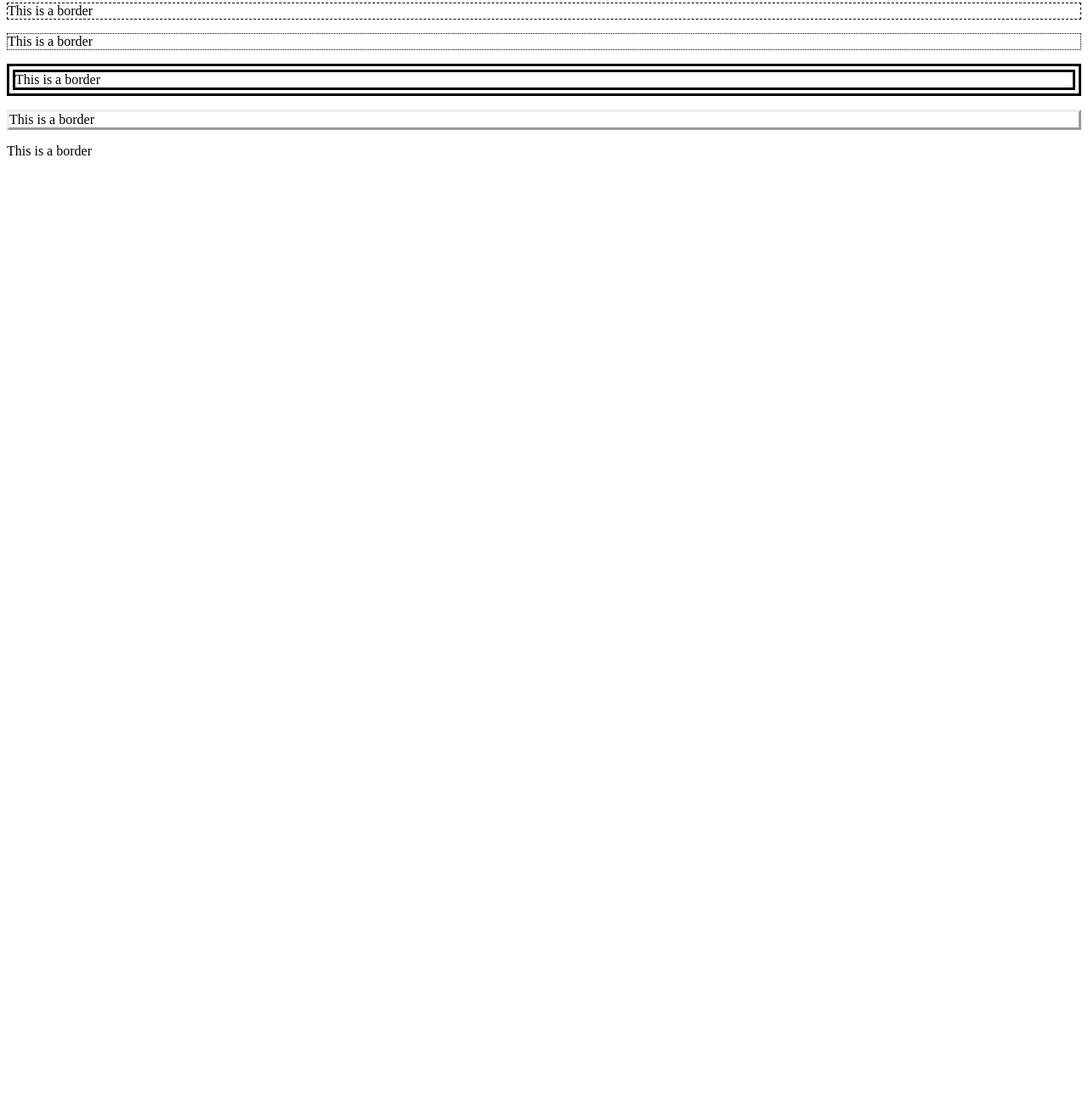
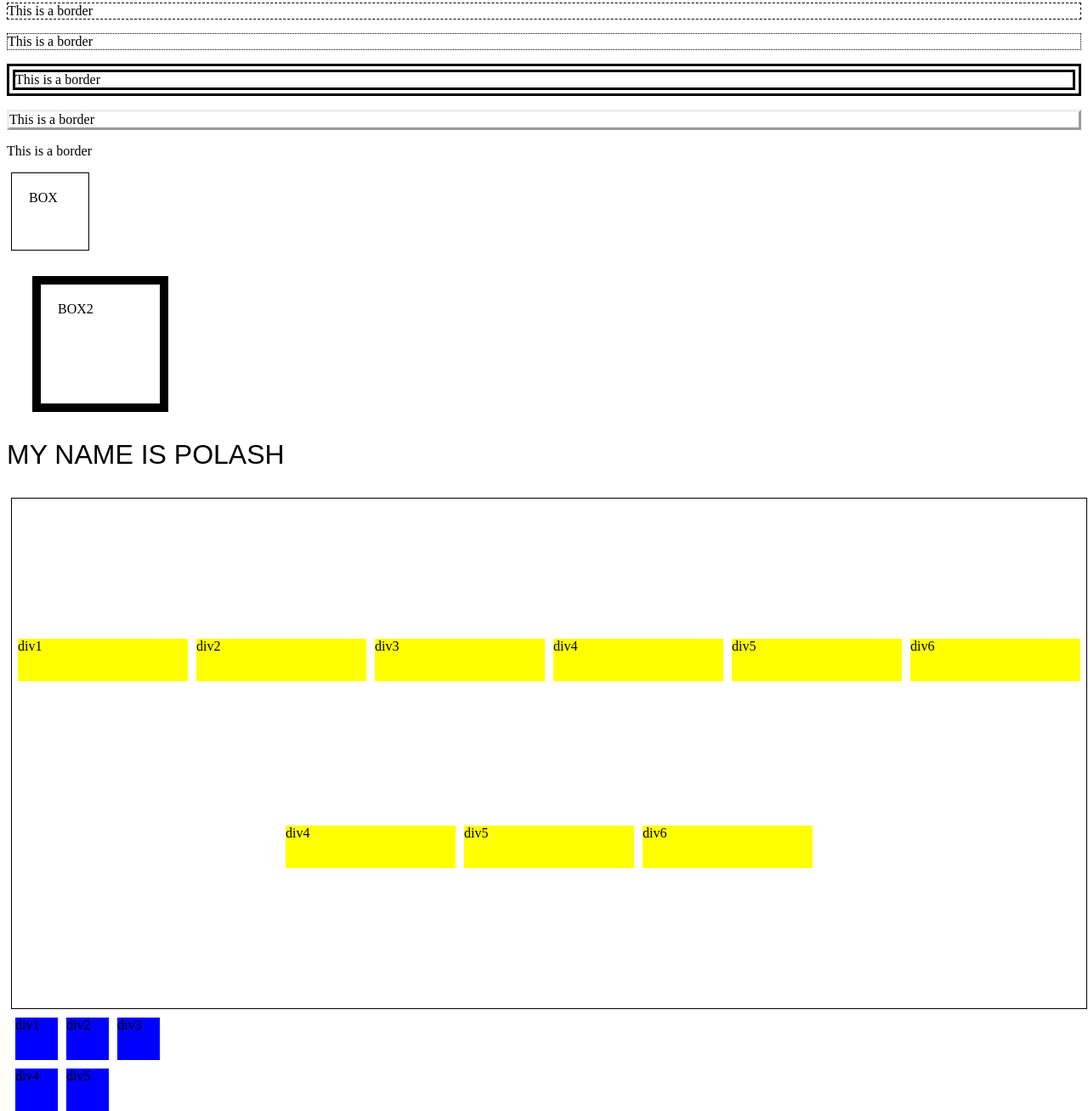
Before and after one commit to Bip-resh/HTML-Practice, a plain HTML site: page Day2/html practice/index.html in a window 1280 px wide. Shown: the part 986-2294 px from the top of the page at 85% size. Before the commit the page ends 1189 px from the top, so only its background shows below. Drawn offline with Linux system fonts and the light colour scheme.

Commit message:
add project code

```diff
--- a/Day2/html practice/index.html
+++ b/Day2/html practice/index.html
@@ -24,5 +24,40 @@
     <p id="border4"> This is a border</p>
     <p id="border5"> This is a border</p>
     <p id="border6"> This is a border</p>
+
+    <div class="box">
+        BOX
+    </div>
+
+    <div class="box2">
+        BOX2
+    </div>
+
+    <p class="name"> MY NAME IS POLASH</p>
+
+
+    <div class="flex-container">
+        <div>div1</div>
+        <div>div2</div>
+        <div>div3</div>
+        <div>div4</div>
+        <div>div5</div>
+        <div>div6</div>
+        <div>div4</div>
+        <div>div5</div>
+        <div>div6</div>
+    </div>
+
+    <div class="grid-container">
+        <div>div1</div>
+        <div>div2</div>
+        <div>div3</div>
+        <div>div4</div>
+        <div>div5</div>
+    </div>
+
+
+
+
 </body>
 </html>
--- a/Day2/html practice/style.css
+++ b/Day2/html practice/style.css
@@ -116,3 +116,78 @@ h3{
         margin-top : 40px;
 
     }
+
+
+    /* css padding are used for generating space around content's  */
+
+
+    .box{
+        border : 1px solid black;
+
+        padding : 20px;
+    }
+
+    /* we can clearly see distance between content and border before and after using padding */
+
+
+    .box2{
+
+        height: 100px;
+        width : 100px;
+        padding : 20px;
+        border : 10px solid black;
+        margin : 30px
+    }
+
+
+    /* Here this is the the example of the box model.
+    all though margin is not part of the height or weight . padding and border are part of the height and weight its defend on the box-sizing . if box-sizing value is content (this is default value), padding and border is not part of height and weight .but if box-sizing value is border-box , then padding and border are part of heigh and weight  */
+
+
+
+    /* typography is related to font , like font-size , font-family */
+
+
+    .name{
+        font-family: arial , sans-serif;
+        font-size : 2rem;
+    }
+
+
+    /* flex box helps us to design a one dimensional layout . its works either horizontally or vertically */
+
+    .flex-container{
+        width : 100%;
+        height : 600px;
+        border: 1px solid black;
+        display : flex;
+        flex-direction: row;
+        /* here we row(default value) , column , row-reverse and column-reverse as a value of flex direction */
+        flex-wrap: wrap;
+        /* here we can use nowrap(default value) , wrap , wrap-reverse  */
+        justify-content: center;
+        /* justify content help us align the items  horizontally  . value of justify content can be center , flex-start , flex-end, space around , space between*/
+
+        align-items :  center;
+        /* align-items help us align the items vertically . values are center , flex-start , flex-end , stretch*/
+
+        align-content: space-evenly;
+        /* align-content only works when flex-wrap value is wrap and it content exists into multiple line  . value are stretch(default , center, flex-start , flex-end ,space-between , space-around , space-evenly*/
+    }
+
+    .flex-container div{
+        background-color: yellow;
+        min-height : 50px;
+        width : 200px;
+    }
+
+
+    .grid-container{
+        display: grid;
+        grid-template-columns: repeat(3,1fr);
+    }
+
+
+    .grid-container div{
+        background-color: blue;
+    }
--- /dev/null
+++ b/Day2/project1/style.css
@@ -0,0 +1,87 @@
+*{
+    padding : 0;
+    margin : 0;
+    box-sizing: border-box;
+}
+
+body{
+    background-color: #e8ecf0;
+}
+
+
+.product-container{
+    height : auto;
+    width : 250px;
+    margin : 20px auto;
+    padding : 10px;
+    display: flex;
+    flex-direction: column;
+    align-items: center;
+    background-color: #FFFFFF;
+    border : 1px solid #E2E8F0;
+    border-radius : 10px;
+    box-shadow: 0 4px 12px rgba(0, 0, 0, 0.1);
+}
+
+
+.product-container:hover{
+    transform : translateY(-6px);
+    transform: scale(1.01);
+}
+
+.img-container{
+    display : flex;
+    flex-direction: column;
+    align-items: center;
+    padding-bottom : 10px;
+    gap: 15px;
+
+}
+
+img{
+    height : 150px ;
+    width : 150px;
+}
+
+.img-container h2{
+    color: #1E293B;
+
+}
+
+#description{
+    font-size: 0.8rem;
+    color : #64748B;
+
+}
+
+#price{
+    font-size: 1rem;
+    font-weight : bold;
+    padding: 10px 0px;
+}
+
+.button-container{
+    margin : 10px 10px;
+    display : flex;
+    gap :20px;
+    justify-content: space-around;
+}
+
+
+button{
+    flex:1;
+    padding : 5px 10px;
+    background-color: #2563EB;
+    border-radius : 10px;
+    cursor: pointer;
+    color : white;
+    border : none ;
+    box-shadow: 0 4px 12px rgba(0, 0, 0, 0.2);
+}
+
+
+button:hover{
+    background-color: #1D4ED8;
+    transform:  scale(1.01);
+    transition: 0.3s ease;
+}
```
Also changed, not shown: Day2/project1/index.html (added, +25 -0 lines), Day2/project1/image.png (added).
